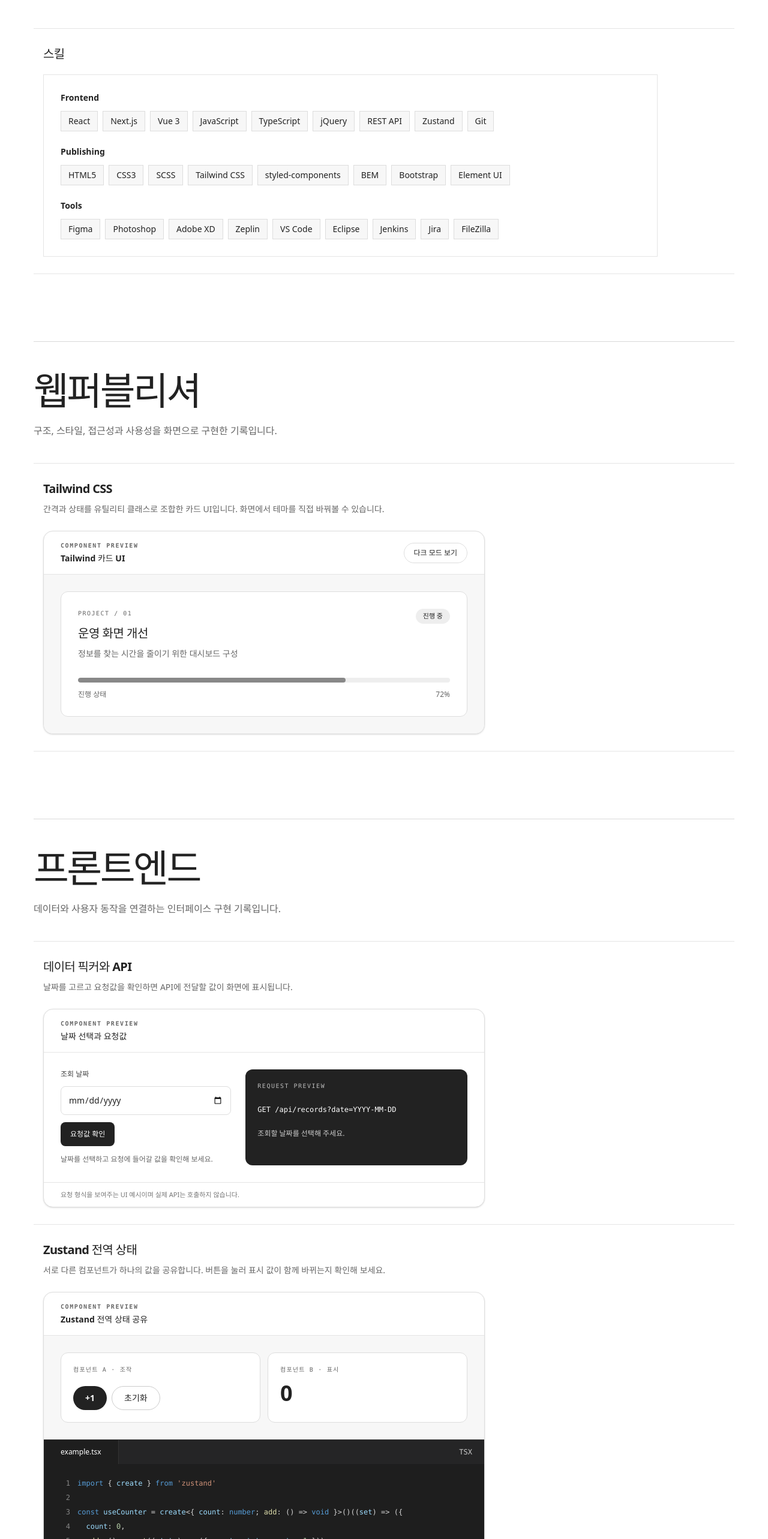
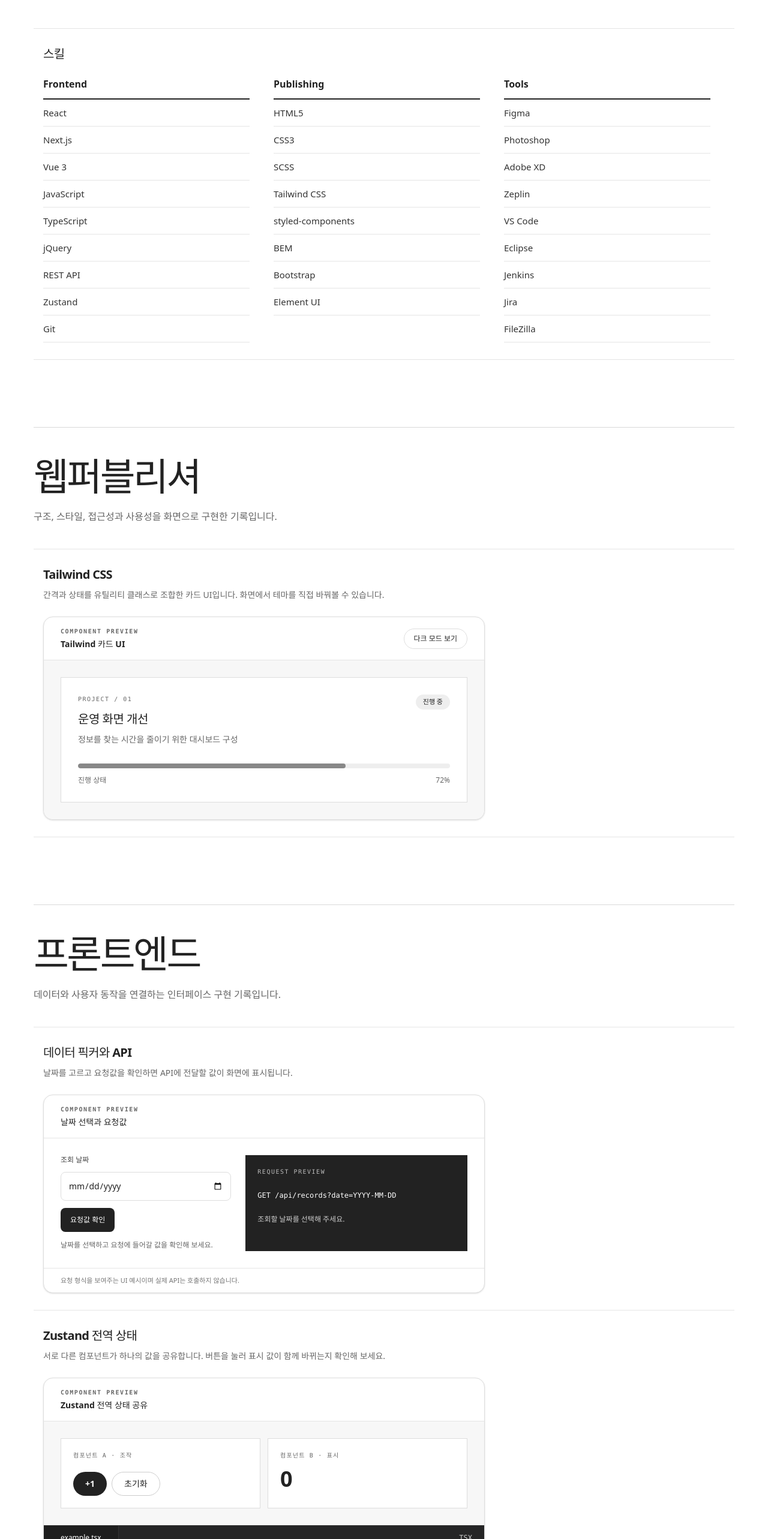
Before and after one commit to gaengkun/portfolio, a React (Vite) app: page / in a window 1280 px wide. Shown: the part 1800-4366 px from the top of the page at 60% size. Built offline with nearby package versions, Linux system fonts and the light colour scheme; the HTML template or start-up script is replaced by a standard one.

Commit message:
Refine skill layout and demo card corners

```diff
--- a/src/App.tsx
+++ b/src/App.tsx
@@ -66,12 +66,12 @@ function EntryContent({ entry }: { entry: PortfolioEntry }) {
 
   if (entry.skillGroups) {
     return (
-      <div className="mt-5 max-w-[64rem] space-y-6 border border-[#e5e5e5] bg-white p-5 sm:p-7">
+      <div className="mt-6 grid gap-8 md:grid-cols-3 md:gap-10">
         {entry.skillGroups.map((group) => (
           <section key={group.title} aria-label={group.title}>
-            <h4 className="text-sm font-semibold text-[#222]">{group.title}</h4>
-            <ul className="mt-3 flex flex-wrap gap-2">
-              {group.items.map((item) => <li key={item} className="border border-[#ddd] bg-[#f7f7f7] px-3 py-1.5 text-sm leading-5 text-[#222]">{item}</li>)}
+            <h4 className="border-b-2 border-[#222] pb-3 text-base font-semibold text-[#222]">{group.title}</h4>
+            <ul className="grid gap-x-5 sm:grid-cols-2 md:grid-cols-1">
+              {group.items.map((item) => <li key={item} className="border-b border-[#e5e5e5] py-2.5 text-[15px] leading-6 text-[#333]">{item}</li>)}
             </ul>
           </section>
         ))}
--- a/src/demos/DatePickerDemo.tsx
+++ b/src/demos/DatePickerDemo.tsx
@@ -17,7 +17,7 @@ export default function DatePickerDemo() {
           <button type="button" onClick={() => setDate(dateInput.current?.value ?? '')} className="mt-3 min-h-10 rounded-lg bg-[#222] px-4 text-xs font-semibold text-white hover:bg-[#444] focus-visible:outline focus-visible:outline-2 focus-visible:outline-offset-2 focus-visible:outline-[#222]">요청값 확인</button>
           <p className="mt-3 text-xs leading-5 text-[#666]">날짜를 선택하고 요청에 들어갈 값을 확인해 보세요.</p>
         </div>
-        <div className="rounded-xl bg-[#222] p-5 text-[#fff]" aria-live="polite">
+        <div className="bg-[#222] p-5 text-[#fff]" aria-live="polite">
           <p className="pf-mono text-[10px] uppercase tracking-[0.15em] text-[#bbb]">Request preview</p>
           <p className="pf-mono mt-5 break-all text-xs leading-6"><span className="text-[#fff]">GET</span> /api/records{date ? `?date=${encodeURIComponent(date)}` : '?date=YYYY-MM-DD'}</p>
           <p className="mt-5 text-xs text-[#ccc]">{date ? `선택한 날짜: ${date}` : '조회할 날짜를 선택해 주세요.'}</p>
--- a/src/demos/TailwindDemo.tsx
+++ b/src/demos/TailwindDemo.tsx
@@ -13,7 +13,7 @@ export default function TailwindDemo() {
         <button type="button" aria-pressed={dark} onClick={() => setDark((value) => !value)} className="rounded-full border border-[#ddd] px-4 py-2 text-xs font-semibold text-[#222] transition-colors hover:bg-[#f5f5f5] focus-visible:outline focus-visible:outline-2 focus-visible:outline-offset-2 focus-visible:outline-[#222]">{dark ? '라이트 모드 보기' : '다크 모드 보기'}</button>
       </div>
       <div className={`p-5 transition-colors sm:p-7 ${dark ? 'bg-[#222] text-[#fff]' : 'bg-[#f7f7f7] text-[#222]'}`}>
-        <div className={`rounded-xl border p-5 sm:p-7 ${dark ? 'border-[#555] bg-[#303030]' : 'border-[#ddd] bg-white'}`}>
+        <div className={`border p-5 sm:p-7 ${dark ? 'border-[#555] bg-[#303030]' : 'border-[#ddd] bg-white'}`}>
           <div className="flex flex-wrap items-start justify-between gap-3">
             <div>
               <p className={`pf-mono text-[10px] uppercase tracking-[0.15em] ${dark ? 'text-[#bbb]' : 'text-[#666]'}`}>Project / 01</p>
--- a/src/demos/ZustandDemo.tsx
+++ b/src/demos/ZustandDemo.tsx
@@ -35,7 +35,7 @@ function Controls() {
   const reset = useCounter((state) => state.reset)
 
   return (
-    <div className="rounded-xl border border-[#ddd] bg-white p-5">
+    <div className="border border-[#ddd] bg-white p-5">
       <p className="pf-mono text-[10px] uppercase tracking-[0.12em] text-[#666]">컴포넌트 A · 조작</p>
       <div className="mt-5 flex gap-2">
         <button type="button" onClick={add} className="min-h-10 rounded-full bg-[#222] px-5 text-sm font-semibold text-white hover:bg-[#444] focus-visible:outline focus-visible:outline-2 focus-visible:outline-offset-2 focus-visible:outline-[#222]">+1</button>
@@ -49,7 +49,7 @@ function Display() {
   const count = useCounter((state) => state.count)
 
   return (
-    <div className="rounded-xl border border-[#ddd] bg-white p-5" aria-live="polite" aria-atomic="true">
+    <div className="border border-[#ddd] bg-white p-5" aria-live="polite" aria-atomic="true">
       <p className="pf-mono text-[10px] uppercase tracking-[0.12em] text-[#666]">컴포넌트 B · 표시</p>
       <p className="mt-3 text-4xl font-semibold tabular-nums text-[#222]">{count}</p>
     </div>
```
Also changed, not shown: 1 other file (tests, documents, lock files or other folders).
